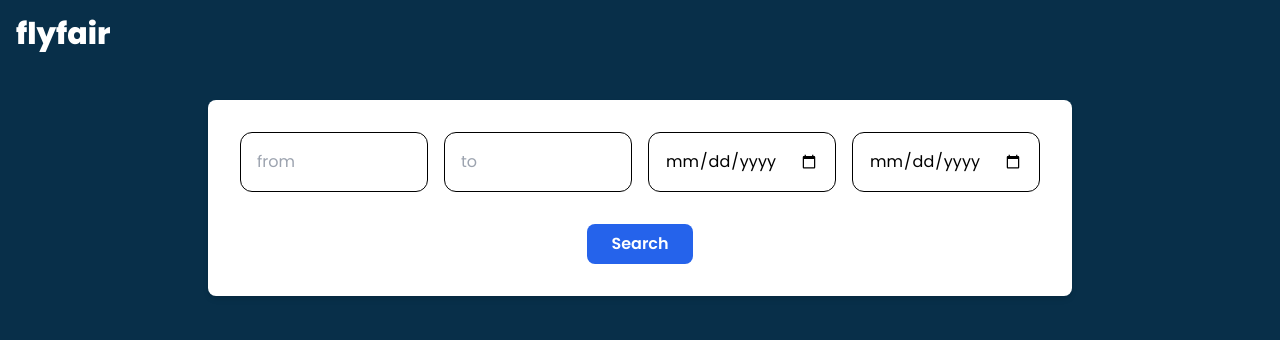
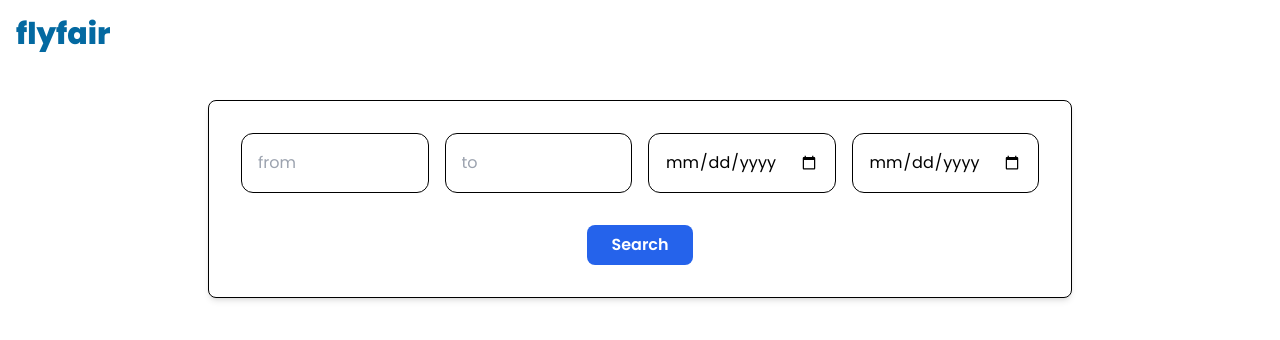
Before and after one commit to m0nztrum/flyfair, a React (Vite) app in the folder flyfair-frontend/: page / in a window 1280 px wide. Shown: the top 340 px of the page. Built offline with nearby package versions, Linux system fonts and the light colour scheme.

Commit message:
minor changes

```diff
--- a/flyfair-frontend/src/App.tsx
+++ b/flyfair-frontend/src/App.tsx
@@ -3,7 +3,7 @@ import { SearchForm } from './components/SearchForm';
 
 function App() {
     return (
-        <div className="flex min-h-screen w-screen flex-col bg-sky-950">
+        <div className="flex min-h-screen w-screen flex-col">
             <Header />
             <div className="flex-grow">
                 <SearchForm />
--- a/flyfair-frontend/src/components/SearchForm.tsx
+++ b/flyfair-frontend/src/components/SearchForm.tsx
@@ -6,7 +6,7 @@ export const SearchForm = () => {
     const [searching, setSearching] = useState<boolean>(false);
     const [hasSearched, setHasSearched] = useState<boolean>(false);
     const [flightResults, setFlightResults] = useState([]);
-    const [error, setError] = useState<string>('');
+    const [error, setError] = useState<string | null>(null);
     const [formData, setFormData] = useState({
         departFrom: '',
         arriveAt: '',
@@ -46,7 +46,13 @@ export const SearchForm = () => {
                 setError('');
             }
         } catch (error: unknown) {
-            console.error(`Error in handleSubmit: {error.message}`);
+            console.error('Error in handleSubmit: ', error);
+            setFlightResults([]);
+            if (error instanceof Error) {
+                setError(`An unexpected error has occured: ${error.message}`);
+            } else {
+                setError('An unexpected error has occured');
+            }
         } finally {
             setSearching(false);
         }
@@ -54,7 +60,7 @@ export const SearchForm = () => {
 
     return (
         <div className="container mx-auto w-screen max-w-4xl px-4 py-8">
-            <div className="rounded-lg bg-white p-8 shadow-md">
+            <div className="rounded-lg border border-black bg-white p-8 shadow-md">
                 <form onSubmit={handleSubmit} className="space-y-6">
                     <div className="grid grid-cols-1 gap-4 sm:grid-cols-2 md:grid-cols-4">
                         <InputField
@@ -78,7 +84,7 @@ export const SearchForm = () => {
                             onChange={handleChange}
                         />
                         <InputField
-                            name="departDate"
+                            name="arriveDate"
                             inputtype="date"
                             value={formData.arriveDate}
                             onChange={handleChange}
--- a/flyfair-frontend/src/components/shared/Header.tsx
+++ b/flyfair-frontend/src/components/shared/Header.tsx
@@ -1,7 +1,7 @@
 export const Header = () => {
     return (
         <div className="p-4">
-            <span className="text-left text-3xl font-extrabold text-white">
+            <span className="text-left text-3xl font-extrabold text-sky-700">
                 flyfair
             </span>
         </div>
```
